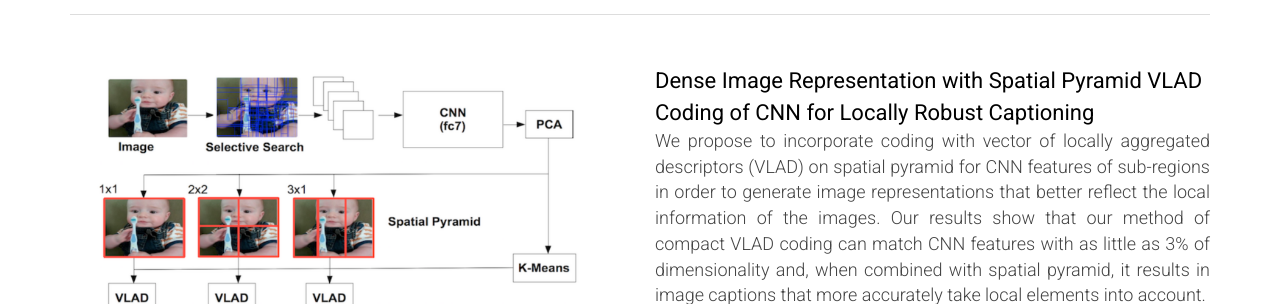
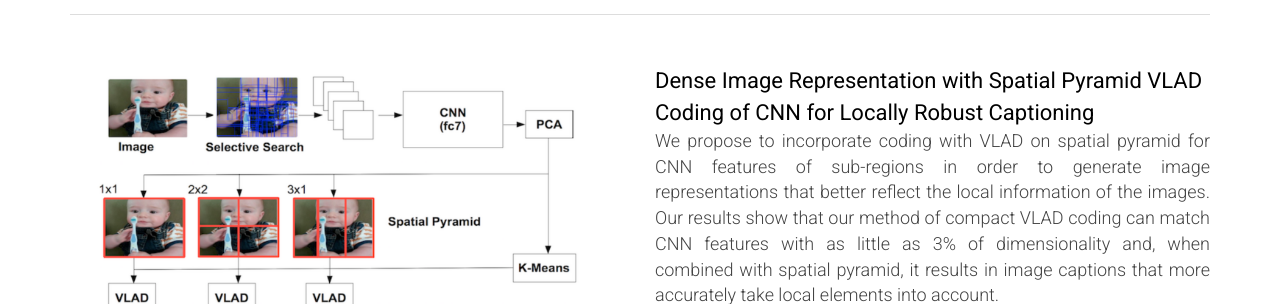
Before and after one commit to katsunoriohnishi/katsunoriohnishi.github.io, a plain HTML site: page index.html in a window 1280 px wide. Shown: the part 2130-2434 px from the top of the page. Drawn offline with nearby package versions, Linux system fonts and the light colour scheme.

Commit message:
add paper

```diff
--- a/index.html
+++ b/index.html
@@ -157,7 +157,7 @@ More details can be found in my <a href="./CV_KatsunoriOhnishi.pdf">CV</a> (Mar.
           <div class="pub">
             <div class="pubt">Dense Image Representation with Spatial Pyramid VLAD Coding of CNN for Locally Robust Captioning</div>
             <div class="pubd">
-	      We propose to incorporate coding with vector of locally aggregated descriptors (VLAD) on spatial pyramid for CNN features of sub-regions in order to generate image representations that better reflect the local information of the images. Our results show that our method of compact VLAD coding can match CNN features with as little as 3% of dimensionality and, when combined with spatial pyramid, it results in image captions that more accurately take local elements into account.
+	      We propose to incorporate coding with VLAD on spatial pyramid for CNN features of sub-regions in order to generate image representations that better reflect the local information of the images. Our results show that our method of compact VLAD coding can match CNN features with as little as 3% of dimensionality and, when combined with spatial pyramid, it results in image captions that more accurately take local elements into account.
 	    </div>
             <div class="puba">Andrew Shin, Masataka Yamaguchi, <strong>Katsunori Ohnishi</strong>, Tatsuya Harada</div>
             <div class="pubv">arXiv 2016</div>
```
